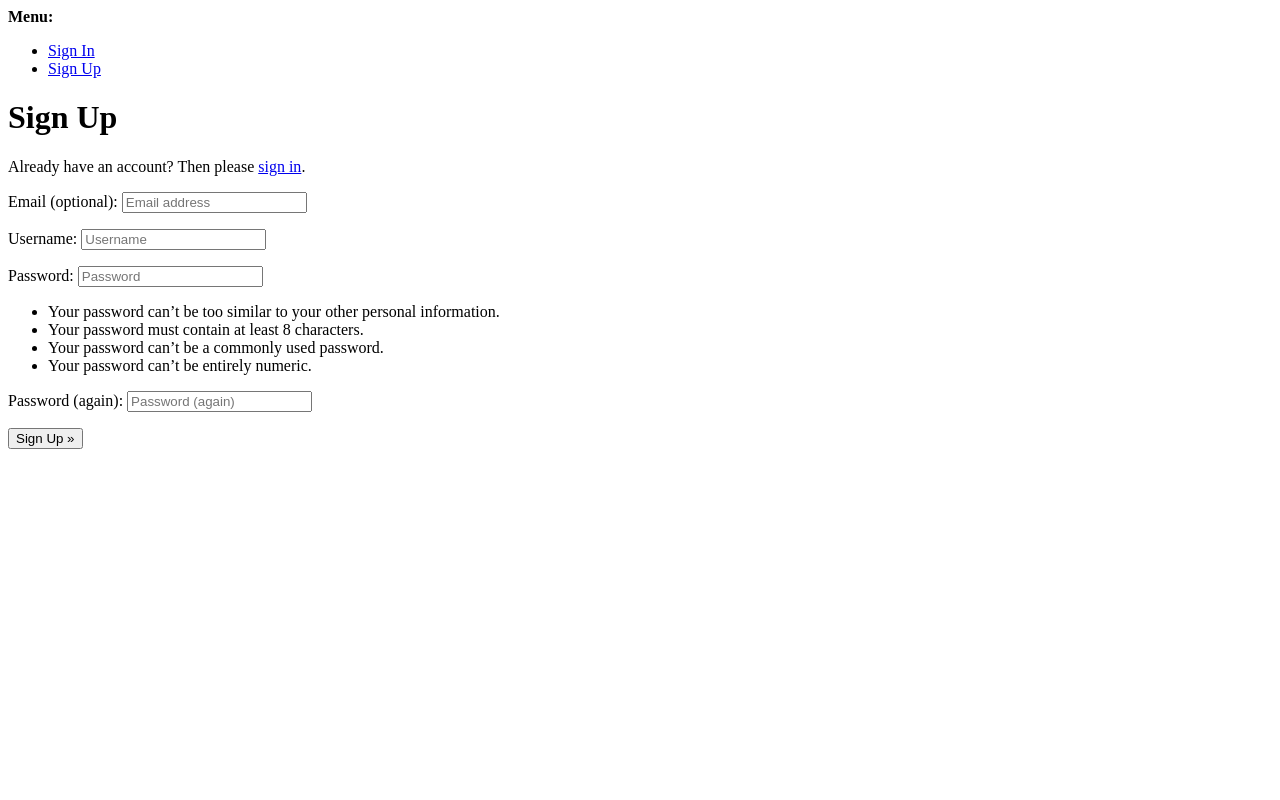
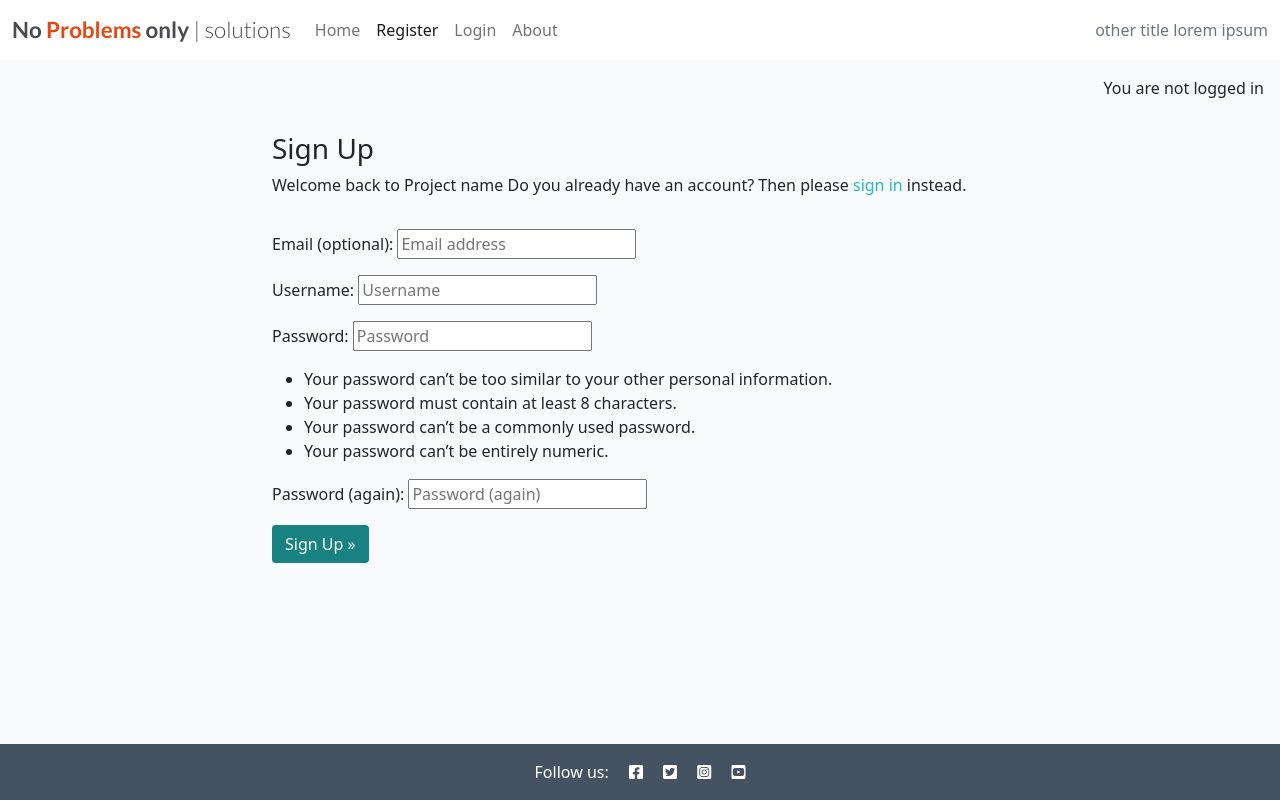
Before and after one commit to GiovanniDevs/Project_problems, a Django app: page /accounts/signup/ in a window 1280 px wide. Run offline with Django 4.2, Linux system fonts and the light colour scheme.

Commit message:
style signup page with temporary css

```diff
--- a/templates/account/signup.html
+++ b/templates/account/signup.html
@@ -1,21 +1,39 @@
-{% extends "account/base.html" %}
-
+{% extends "frame.html" %}
 {% load i18n %}
-
-{% block head_title %}{% trans "Signup" %}{% endblock head_title %}
-
+{% block head_title %}
+  {% trans "Signup" %}
+{% endblock %}
 {% block content %}
-<h1>{% trans "Sign Up" %}</h1>
-
-<p>{% blocktrans %}Already have an account? Then please <a href="{{ login_url }}">sign in</a>.{% endblocktrans %}</p>
-
-<form class="signup" id="signup_form" method="post" action="{% url 'account_signup' %}">
-  {% csrf_token %}
-  {{ form.as_p }}
-  {% if redirect_field_value %}
-  <input type="hidden" name="{{ redirect_field_name }}" value="{{ redirect_field_value }}" />
-  {% endif %}
-  <button type="submit">{% trans "Sign Up" %} &raquo;</button>
-</form>
-
-{% endblock content %}
+  <div class="container">
+    <div class="row">
+      <div class="col-md-8 mt-3 offset-md-2">
+        <h3>{% trans "Sign Up" %}</h3>
+        <p>
+          {% blocktrans %}
+        Welcome back to Project name
+        Do you already have an account? Then please
+        <a class="link" href="{{ login_url }}">sign in</a>
+        instead.
+      {% endblocktrans %}
+        </p>
+      </div>
+    </div>
+    <div class="row">
+      <div class="col-md-8 mt-3 offset-md-2">
+        <form class="signup"
+              id="signup_form"
+              method="post"
+              action="{% url 'account_signup' %}">
+          {% csrf_token %}
+          {{ form.as_p }}
+          {% if redirect_field_value %}
+            <input type="hidden"
+                   name="{{ redirect_field_name }}"
+                   value="{{ redirect_field_value }}" />
+          {% endif %}
+          <button class="btn btn-signup right" type="submit">{% trans "Sign Up" %} &raquo;</button>
+        </form>
+      </div>
+    </div>
+  </div>
+{% endblock %}
--- a/templates/frame.html
+++ b/templates/frame.html
@@ -75,6 +75,11 @@
                 </div>
             </div>
         </nav>
+        {% if user.is_authenticated %}
+            <p class="text-end m-3">You are logged in as {{ user }}</p>
+        {% else %}
+            <p class="text-end m-3">You are not logged in</p>
+        {% endif %}
         <main class="flex-shrink-0 main-bg">
             {% block content %}
                 <!-- Content Goes here -->
```
Also changed, not shown: config/settings.py (+9 -5 lines).
